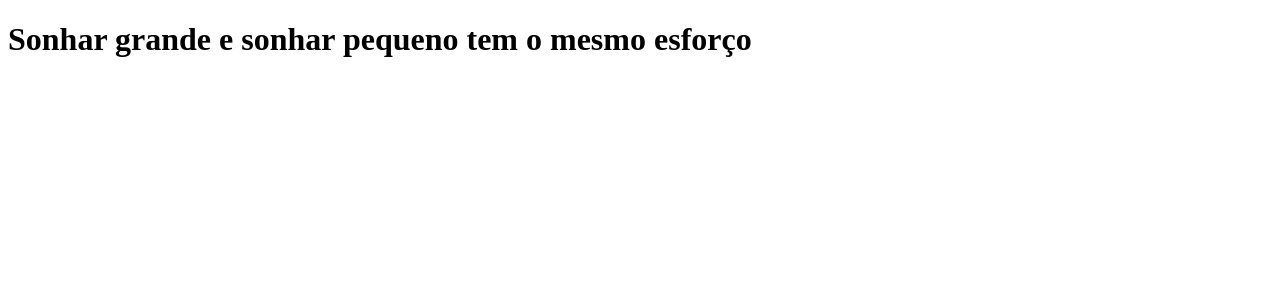
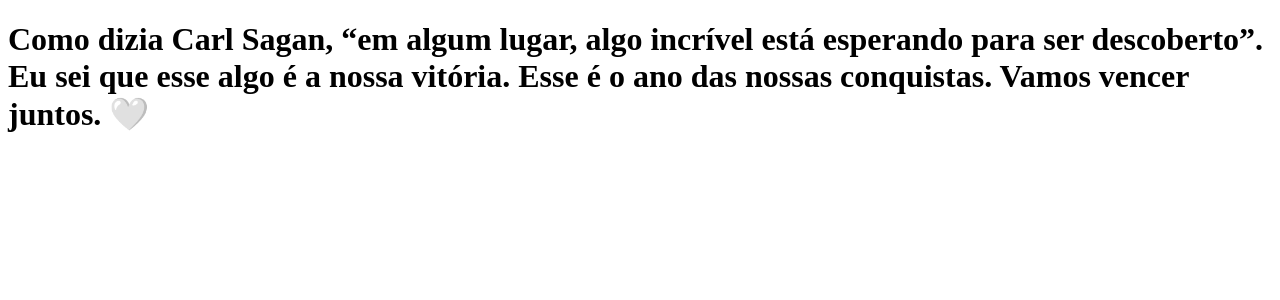
Before and after one commit to victorramos887/clone-tabnews, a Next.js app: page / in a window 1280 px wide. Shown: the top 300 px of the page. Built offline with nearby package versions, Linux system fonts and the light colour scheme.

Commit message:
feat: alterando farase

```diff
--- a/pages/index.js
+++ b/pages/index.js
@@ -1,5 +1,10 @@
 function Home() {
-    return <h1>Sonhar grande e sonhar pequeno tem o mesmo esforço</h1>
+    return <h1>
+        Como dizia Carl Sagan, “em algum lugar, algo incrível está esperando para ser descoberto”.
+        Eu sei que esse algo é a nossa vitória.
+
+        Esse é o ano das nossas conquistas. Vamos vencer juntos. 🤍
+    </h1>
 }
 
 export default Home;
```
